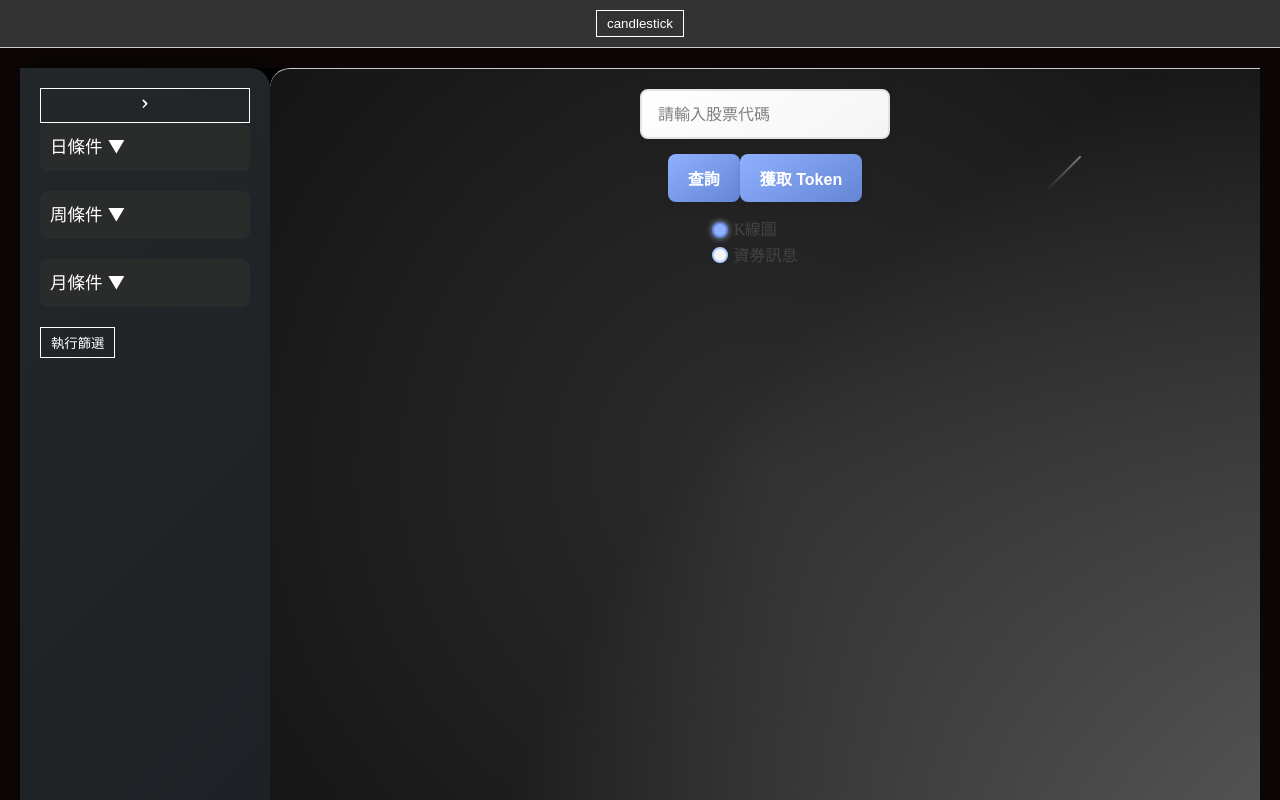
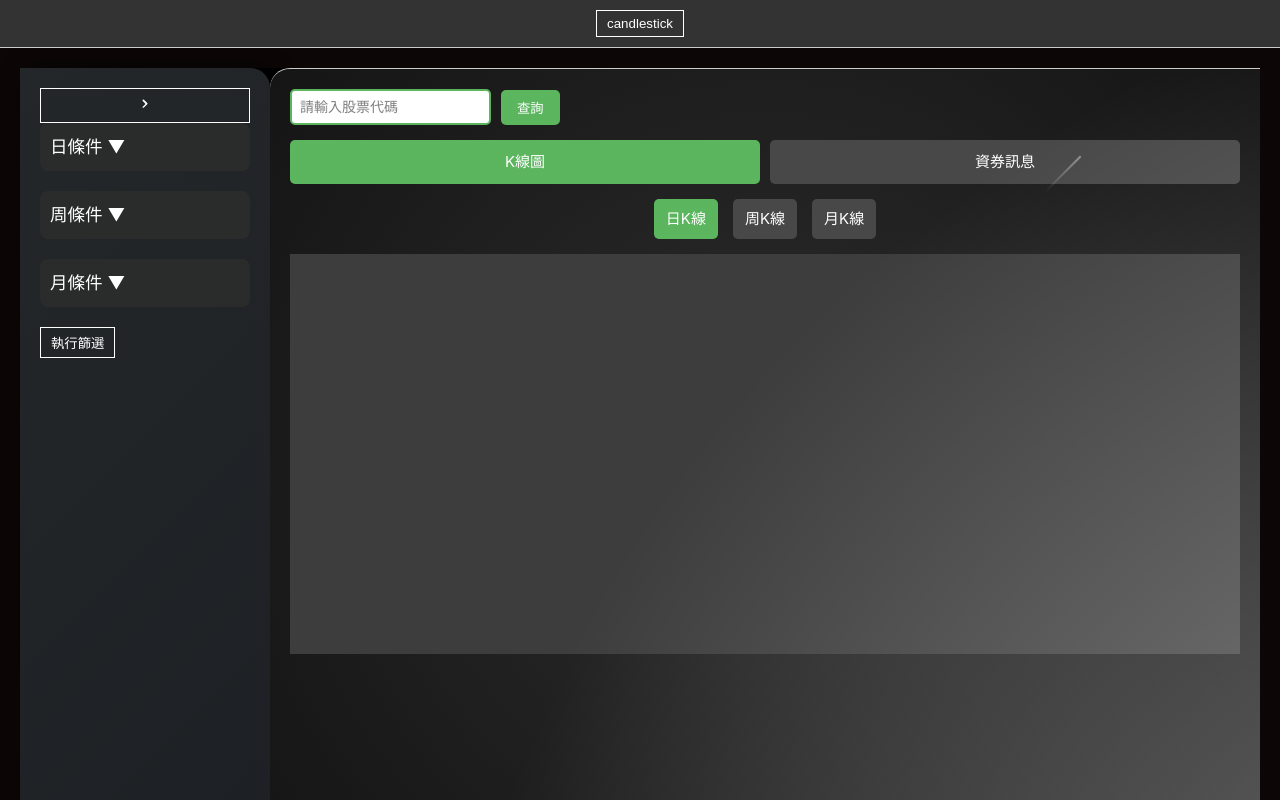
Before and after one commit to bigStocka10836449/bigstock-frontend, a Vue app: page /candlestick in a window 1280 px wide. Built offline with nearby package versions, Linux system fonts and the light colour scheme; the HTML template or start-up script is replaced by a standard one.

Commit message:
stage : 增加資券資訊 畫面，尚未調整蠟燭圖元件結構

```diff
--- a/src/components/bstock/Candlestick.vue
+++ b/src/components/bstock/Candlestick.vue
@@ -1,53 +1,55 @@
 <template>
   <div class="stock-query-container">
-    <div class="input-section">
+    <!-- 查詢區域 -->
+    <div class="query-section">
+      <div class="stock-input">
         <input type="text" v-model="stockCode" placeholder="請輸入股票代碼" />
-  <div>
-    <button @click="fetchStockData">查詢</button>
-    <button @click="fetchToken">獲取 Token</button>
-  </div>
-  <div class="tab-section">
-    <label>
-      <input type="radio" name="chartType" @click="showKLineChart" checked />
-      K線圖
-    </label>
-    <label>
-      <input type="radio" name="chartType" @click="showInfoChart" />
-      資券訊息
-    </label>
-  </div>
-  <div class="view-toggle" v-if="isKLineChart">
-    <label>
-      <input
-        type="radio"
-        value="day"
-        v-model="selectedView"
-        @change="selectView('day')"
-      />
-      日
-    </label>
-    <label>
-      <input
-        type="radio"
-        value="week"
-        v-model="selectedView"
-        @change="selectView('week')"
-      />
-      週
-    </label>
-    <label>
-      <input
-        type="radio"
-        value="month"
-        v-model="selectedView"
-        @change="selectView('month')"
-      />
-      月
-    </label>
+        <button @click="fetchStockData(stockCode)">查詢</button>
       </div>
     </div>
 
-    <div class="content-section">
+    <!-- 頁籤區域 -->
+    <div class="tab-section">
+      <div
+        :class="['tab', { active: isKLineChart }]"
+        @click="switchTab('kline')"
+      >
+        K線圖
+      </div>
+      <div
+        :class="['tab', { active: !isKLineChart }]"
+        @click="switchTab('info')"
+      >
+        資券訊息
+      </div>
+    </div>
+    <div class="view-toggle" v-if="!isKLineChart">
+    <stockInfoChart :outerStockCode="stockCode" />
+    </div>
+    <!-- 日K線、周K線、月K線選項 -->
+    <div class="view-toggle" v-if="isKLineChart">
+      <div
+        :class="['view-option', { selected: selectedView === 'day' }]"
+        @click="selectView('day')"
+      >
+        日K線
+      </div>
+      <div
+        :class="['view-option', { selected: selectedView === 'week' }]"
+        @click="selectView('week')"
+      >
+        周K線
+      </div>
+      <div
+        :class="['view-option', { selected: selectedView === 'month' }]"
+        @click="selectView('month')"
+      >
+        月K線
+      </div>
+    </div>
+
+    <!-- 表格與圖表區域 -->
+    <div v-if="isKLineChart" class="content-section">
       <!-- 表格容器 -->
       <div v-if="tableData.length" class="data-table-container">
         <table>
@@ -83,9 +85,13 @@
 <script>
 import * as echarts from 'echarts'
 import apiClient from '../../router/BstockAxios'
+import stockInfoChart from "./StockInfoChart.vue";
 
 export default {
   name: 'StockQueryPage',
+  components: {
+    stockInfoChart,
+  },
   data() {
     return {
       stockCode: '',
@@ -94,7 +100,7 @@ export default {
       stockData: [],
       tableData: [],
       selectedView: 'day', // 默認為日視角
-      isKLineChart: false, // 是否為 K 線圖模式，默認為 true
+      isKLineChart: true, // 是否為 K 線圖模式，默認為 true
     }
   },
   props: {
@@ -130,19 +136,21 @@ export default {
     },
   },
   methods: {
-    showKLineChart() {
-      this.isKLineChart = true
+
+    switchTab(tab) {
+      this.isKLineChart = tab === "kline";
     },
-
-    // 切換到 資券訊息 模式
-    showInfoChart() {
-      this.isKLineChart = false
+    selectView(view) {
+      this.selectedView = view;
+      this.updateChartData();
+      console.log("切換到:", view);
     },
     fetchStockData(excuceStockCode = this.stockCode) {
       if (!excuceStockCode) {
         console.error('請輸入股票代碼')
         return
       }
+      console.log(excuceStockCode);
       // 格式化 startDate 和 endDate 成為 YYYY-MM-DDTHH:mm:ss.sssZ 格式
       const formattedStartDate = this.startDate ? new Date(this.startDate).toISOString() : ''
       const formattedEndDate = this.endDate ? new Date(this.endDate).toISOString() : ''
@@ -160,34 +168,107 @@ export default {
           headers: {
             Authorization: `Bearer ${token}`,
           },
-          },
+        }
       )
       .then((response) => {
-          const { singleStockDayPriceVos, singleStockWeekPriceVos, singleStockMonthPriceVos } =
-            response.data
+        const {
+          singleStockDayPriceVos,
+          singleStockWeekPriceVos,
+          singleStockMonthPriceVos,
+        } = response.data;
 
         // 組織資料結構
         this.stockData = {
           day: singleStockDayPriceVos.sort(
-              (a, b) => new Date(a.tradingDate) - new Date(b.tradingDate),
+            (a, b) => new Date(a.tradingDate) - new Date(b.tradingDate)
           ),
           week: singleStockWeekPriceVos.sort(
-              (a, b) => new Date(a.tradingDate) - new Date(b.tradingDate),
+            (a, b) => new Date(a.tradingDate) - new Date(b.tradingDate)
           ),
           month: singleStockMonthPriceVos.sort(
-              (a, b) => new Date(a.tradingDate) - new Date(b.tradingDate),
+            (a, b) => new Date(a.tradingDate) - new Date(b.tradingDate)
           ),
-          }
+        };
 
         // 儲存到 sessionStorage
-          const cachedData = JSON.parse(sessionStorage.getItem('cachedStockData')) || {}
+        const cachedData = JSON.parse(sessionStorage.getItem('cachedStockData')) || {};
         cachedData[this.stockCode] = {
           stockData: this.stockData,
-          }
-          sessionStorage.setItem('cachedStockData', JSON.stringify(cachedData))
+        };
+        sessionStorage.setItem('cachedStockData', JSON.stringify(cachedData));
 
         // 更新圖表
-          this.updateChartData()
+        this.updateChartData();
+      })
+      .catch((error) => {
+        if (error.response && error.response.status === 401) {
+          console.warn('Token 無效或過期，正在嘗試重新獲取 Token...');
+
+          // 獲取新 Token
+          this.fetchToken()
+            .then(() => {
+               // 從 sessionStorage 獲取新的 Token
+              const newToken = sessionStorage.getItem('authToken');
+              if (newToken) {
+                console.log('重新嘗試請求股票數據... stockCode :'+ excuceStockCode );
+                // 重新執行請求
+                return apiClient.post(
+                  '/gateway/SingleStockPrice',
+                  {
+                    stockCode: excuceStockCode,
+                    searchStartDate: formattedStartDate,
+                    searchEndDate: formattedEndDate,
+                  },
+                  {
+                    headers: {
+                      Authorization: `Bearer ${newToken}`,
+                    },
+                  }
+                );
+              } else {
+                throw new Error('無法獲取新 Token');
+              }
+            })
+            .then((response) => {
+              const {
+                singleStockDayPriceVos,
+                singleStockWeekPriceVos,
+                singleStockMonthPriceVos,
+              } = response.data;
+
+              // 組織資料結構
+              this.stockData = {
+                day: singleStockDayPriceVos.sort(
+                  (a, b) => new Date(a.tradingDate) - new Date(b.tradingDate)
+                ),
+                week: singleStockWeekPriceVos.sort(
+                  (a, b) => new Date(a.tradingDate) - new Date(b.tradingDate)
+                ),
+                month: singleStockMonthPriceVos.sort(
+                  (a, b) => new Date(a.tradingDate) - new Date(b.tradingDate)
+                ),
+              };
+
+              // 儲存到 sessionStorage
+              const cachedData =
+                JSON.parse(sessionStorage.getItem('cachedStockData')) || {};
+              cachedData[this.stockCode] = {
+                stockData: this.stockData,
+              };
+              sessionStorage.setItem(
+                'cachedStockData',
+                JSON.stringify(cachedData)
+              );
+
+                // 更新圖表
+                this.updateChartData();
+              })
+              .catch((retryError) => {
+                console.error('重新請求失敗:', retryError);
+              });
+          } else {
+            console.error('請求股票數據失敗:', error);
+          }
         })
     },
     fetchToken() {
@@ -256,11 +337,6 @@ export default {
 
       // 更新表格
       this.tableData = selectedData
-    },
-
-    selectView(view) {
-      this.selectedView = view // 更新當前視角
-      this.updateChartData() // 根據新的視角更新數據
     },
 
     renderChart(dates, prices, volumes,ma5, ma10, ma20, ma60) {
@@ -534,113 +610,98 @@ export default {
 </script>
 
 <style scoped>
-.stock-query-container {
-  width: 70%;
-  margin: 0 auto;
-  text-align: center;
-}
-.input-section {
-  margin-bottom: 20px;
+/* 查詢區域樣式 */
+.query-section {
   display: flex;
-  flex-direction: column;
+  justify-content: space-between;
   align-items: center;
-  gap: 15px;
-}
-input[type='text'],
-input[type='date'] {
-  padding: 12px 16px;
-  font-size: 16px;
-  border: 2px solid #e0e0e0;
-  border-radius: 8px;
-  box-shadow: 2px 2px 8px rgba(0, 0, 0, 0.1);
-  outline: none;
-  background: linear-gradient(145deg, #ffffff, #f4f4f4);
-  transition: all 0.3s ease;
-  width: 250px;
-  font-family: 'Georgia', serif; /* 文藝字體 */
+  margin-bottom: 15px;
 }
 
-input[type='text']:focus,
-input[type='date']:focus {
-  border-color: #a9c9ff;
-  box-shadow: 0px 0px 8px rgba(169, 201, 255, 0.8);
-  background: linear-gradient(145deg, #f4f4f4, #ffffff);
+.stock-input {
+  display: flex;
+  align-items: center;
+  gap: 10px;
 }
 
-button {
-  padding: 12px 20px;
-  font-size: 16px;
-  font-weight: bold;
-  color: #ffffff;
-  border: none;
-  border-radius: 8px;
-  background: linear-gradient(145deg, #85a9ff, #567bcf);
-  box-shadow: 2px 2px 8px rgba(0, 0, 0, 0.2);
-  cursor: pointer;
-  transition: all 0.3s ease;
+.stock-input input {
+  padding: 8px;
+  border: 2px solid #4caf50;
+  border-radius: 5px;
+  font-size: 14px;
 }
 
-button:hover {
-  background: linear-gradient(145deg, #567bcf, #85a9ff);
-  box-shadow: 4px 4px 12px rgba(0, 0, 0, 0.3);
-  transform: scale(1.05);
-}
-
-button:active {
-  background: linear-gradient(145deg, #456ab8, #567bcf);
-  box-shadow: inset 2px 2px 6px rgba(0, 0, 0, 0.2);
-}
-
-.tab-section label {
-  font-size: 16px;
-  color: #333;
-  font-family: 'Georgia', serif;
-  margin-right: 20px;
-  display: flex;
-  align-items: center;
-  gap: 5px;
-}
-
-input[type='radio'] {
-  appearance: none;
-  width: 16px;
-  height: 16px;
-  border: 2px solid #a9c9ff;
-  border-radius: 50%;
-  outline: none;
-  background: #f4f4f4;
-  box-shadow: 1px 1px 4px rgba(0, 0, 0, 0.1);
-  transition: all 0.3s ease;
+.stock-input button {
+  padding: 8px 16px;
+  background-color: #4caf50;
+  color: white;
+  border: none;
+  border-radius: 5px;
   cursor: pointer;
 }
 
-input[type='radio']:checked {
-  background: #85a9ff;
-  border-color: #567bcf;
-  box-shadow: 0px 0px 6px rgba(169, 201, 255, 0.8);
+.token-button {
+  padding: 8px 16px;
+  background-color: #66bb6a;
+  color: white;
+  border: none;
+  border-radius: 5px;
+  cursor: pointer;
 }
 
-
-.chart-container {
-  width: 1200px;
-  height: 600px;
-  margin: 0 auto;
+/* 頁籤區域樣式 */
+.tab-section {
+  display: flex;
+  margin-bottom: 15px;
+  gap: 10px;
 }
 
-.content-section {
-  display: flex;
-  flex-direction: column;
-  align-items: center;
+.tab {
+  flex: 1;
+  text-align: center;
+  padding: 10px;
+  cursor: pointer;
+  background-color: #383838;
+  color: white;
+  border-radius: 5px;
+  transition: background-color 0.3s;
 }
 
+.tab.active {
+  background-color: #4caf50;
+  color: white;
+}
+
+/* 日K線、周K線、月K線選項樣式 */
+.view-toggle {
+  display: flex;
+  justify-content: center;
+  gap: 15px;
+  margin-bottom: 15px;
+}
+
+.view-option {
+  padding: 8px 12px;
+  cursor: pointer;
+  background-color: #383838;
+  color: white;
+  border-radius: 5px;
+  transition: background-color 0.3s;
+}
+
+.view-option.selected {
+  background-color: #4caf50;
+}
+
+/* 表格容器樣式 */
 .data-table-container {
-  margin: 10px 0;
-  width: 80%;
+  margin-bottom: 15px;
 }
 
 table {
   width: 100%;
   border-collapse: collapse;
+  margin-top: 10px;
 }
 
 th,
@@ -651,8 +712,12 @@ td {
 }
 
 th {
-  background-color: #f4f4f4;
-  font-weight: bold;
+  background-color: #4caf50;
+  color: white;
 }
 
+.chart-container {
+  height: 400px;
+  background-color: #2c2c2c;
+}
 </style>
--- /dev/null
+++ b/src/components/bstock/StockInfoChart.vue
@@ -0,0 +1,208 @@
+<template>
+    <div class="stock-info-chart-container">
+      <h3>資券訊息</h3>
+      <div class="tab-section">
+        <button
+          class="tab-button"
+          :class="{ active: activeTab === '融資' }"
+          @click="setActiveTab('融資')"
+        >
+          融資
+        </button>
+        <button
+          class="tab-button"
+          :class="{ active: activeTab === '融券' }"
+          @click="setActiveTab('融券')"
+        >
+          融券
+        </button>
+      </div>
+      <div id="stock-info-chart" ref="stockInfoChart" class="chart-container"></div>
+    </div>
+  </template>
+
+  <script>
+  import * as echarts from "echarts";
+
+  export default {
+    name: "StockInfoChart",
+    props: {
+        outerStockCode: {
+        type: String,
+        required: true,
+      },
+    },
+    data() {
+      return {
+        chart: null,
+        activeTab: "融資", // 預設顯示融資
+        stockCode: '',
+      };
+    },
+    watch: {
+      outerStockCode: {
+        immediate: true, // 保證初始化時執行一次
+        handler(outerStockCode) {
+
+            this.fetchStockData(outerStockCode); // 執行你的邏輯
+        },
+        deep: true,
+      }
+    },
+    mounted() {
+      this.initChart();
+    },
+    methods: {
+      setActiveTab(tab) {
+        this.activeTab = tab;
+      },
+      initChart() {
+        this.chart = echarts.init(this.$refs.stockInfoChart);
+        this.fetchStockData();
+      },
+      fetchStockData(excuceStockCode = this.stockCode) {
+
+
+        if (!excuceStockCode) {
+            console.error('請輸入股票代碼')
+            return
+        }
+        console.log(excuceStockCode);
+
+        const token = sessionStorage.getItem('authToken')
+        apiClient
+        .get(
+            '/biz/stockCodeFilterType/' + excuceStockCode,
+            {
+            headers: {
+                Authorization: `Bearer ${token}`,
+            },
+            }
+        ) .then((response) => {
+            const {
+            tradingDay,
+            stockCode,
+            marginPurchaseBalancePreviousDay,
+            marginPurchase,
+            marginSales,
+            cashRedemption,
+            marginPurchaseBalance,
+            marginPurchaseQuota,
+            shortSaleBalancePreviousDay,
+            shortSale,
+            shortConvering,
+            stockRedemption,
+            shortSaleBalance,
+            shortSaleQuota,
+            offsetting,
+            } = response.data;
+            console.log('成功回應:', response.data);
+        })
+        const option = {
+          tooltip: {
+            trigger: "axis",
+            axisPointer: {
+              type: "shadow",
+            },
+          },
+          xAxis: {
+            type: "category",
+            data: dates,
+            axisLabel: {
+              color: "#fff",
+            },
+            axisLine: {
+              lineStyle: {
+                color: "#ccc",
+              },
+            },
+          },
+          yAxis: {
+            type: "value",
+            axisLabel: {
+              color: "#fff",
+            },
+            axisLine: {
+              lineStyle: {
+                color: "#ccc",
+              },
+            },
+            splitLine: {
+              lineStyle: {
+                color: "rgba(255, 255, 255, 0.1)",
+              },
+            },
+          },
+          series: [
+            {
+              name: this.activeTab,
+              type: "bar",
+              data: this.activeTab,
+              itemStyle: {
+                color: (params) => {
+                  return params.value >= 0 ? "#f44336" : "#4caf50"; // 紅色為正數，綠色為負數
+                },
+              },
+            },
+          ],
+          backgroundColor: "#2c2c2c",
+        };
+
+        this.chart.setOption(option);
+      },
+      resizeChart() {
+        if (this.chart) {
+          this.chart.resize();
+        }
+      },
+    },
+    beforeDestroy() {
+      if (this.chart) {
+        this.chart.dispose();
+      }
+    },
+  };
+  </script>
+
+  <style scoped>
+  .stock-info-chart-container {
+    width: 100%;
+    height: 100%;
+    padding: 10px;
+    background-color: #2c2c2c;
+    color: #fff;
+    border-radius: 8px;
+  }
+
+  .chart-container {
+    width: 100%;
+    height: 400px;
+  }
+
+  .tab-section {
+    display: flex;
+    justify-content: center;
+    margin-bottom: 10px;
+  }
+
+  .tab-button {
+    padding: 10px 20px;
+    margin: 0 5px;
+    background-color: #383838;
+    color: #fff;
+    border: none;
+    border-radius: 5px;
+    cursor: pointer;
+    transition: background-color 0.3s, transform 0.3s;
+  }
+
+  .tab-button:hover {
+    background-color: #4caf50;
+    transform: translateY(-2px);
+  }
+
+  .tab-button.active {
+    background-color: #66bb6a;
+    font-weight: bold;
+  }
+  </style>
```
Lines whose indentation alone changed are shown as unchanged.
